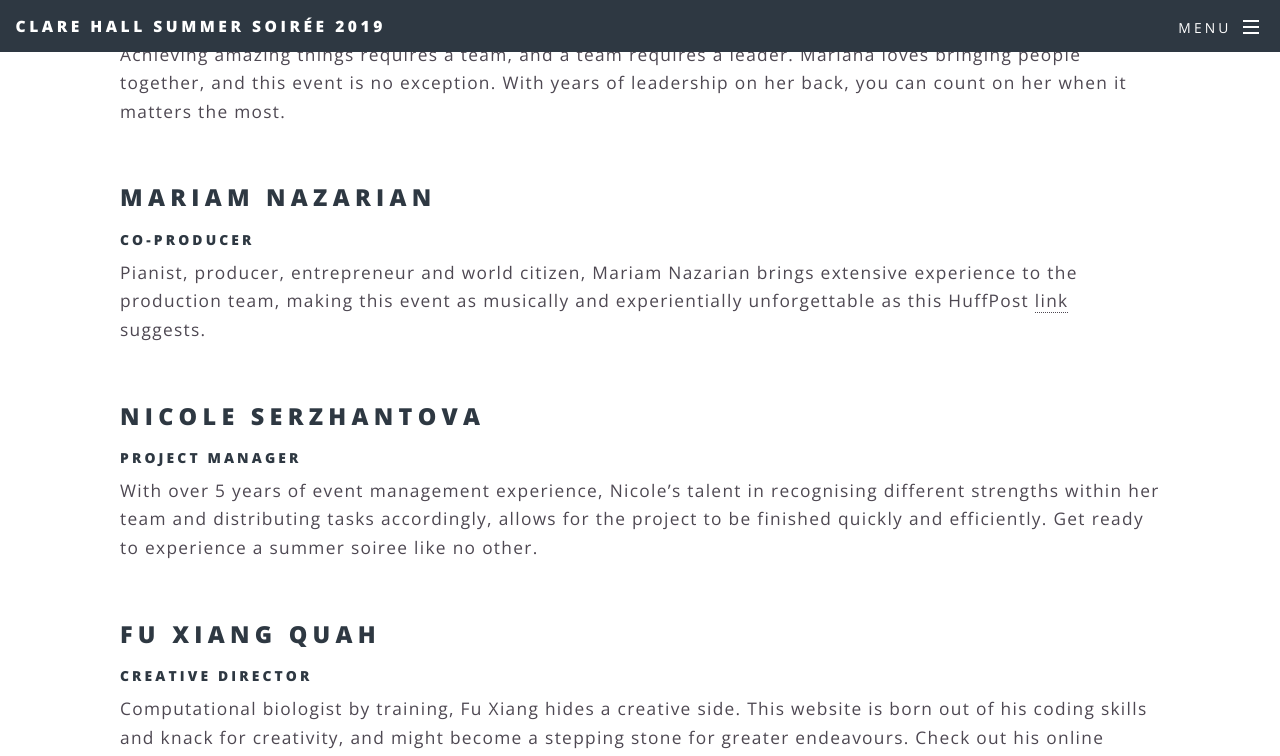
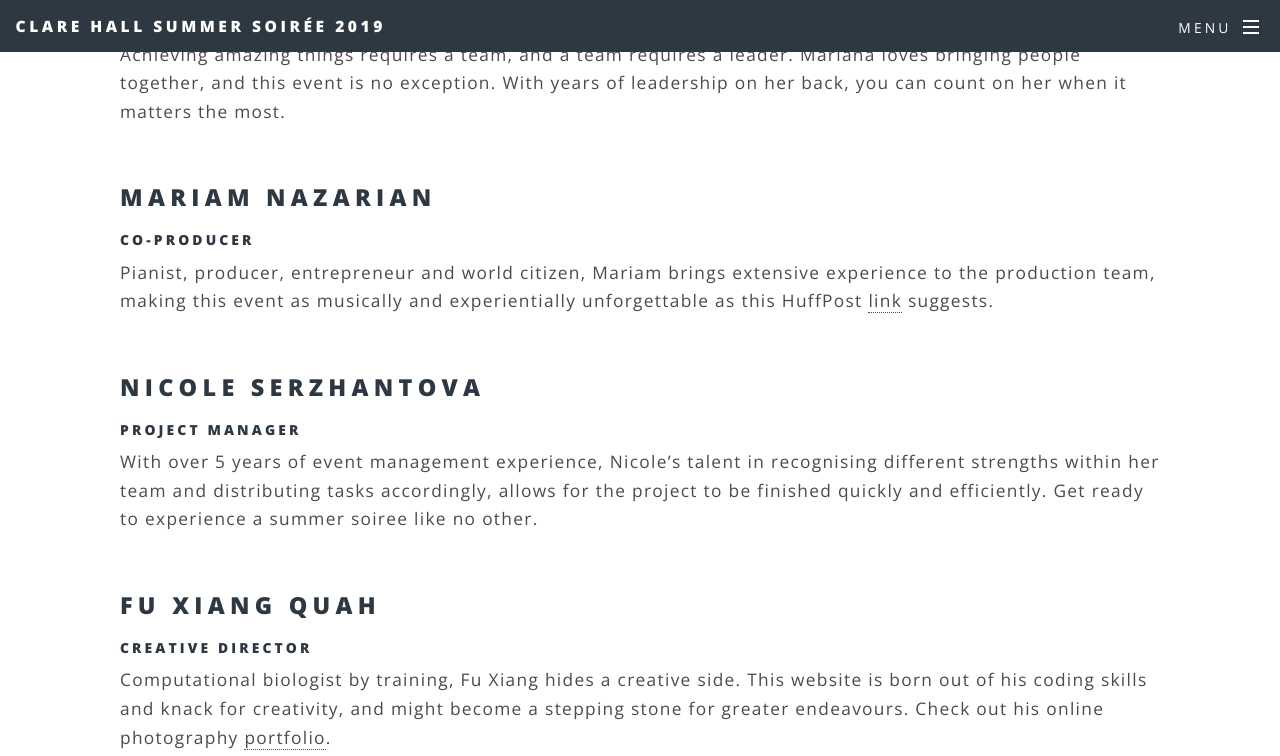
Before and after one commit to chse66/chsummersoiree19, a Jekyll site: the page built from ourteam.html, in a window 1280 px wide and 1400 px high, scrolled down 577 px. Shown: the top 756 px of the window. Built offline with Jekyll 4.4.1, drawn with Linux system fonts in a browser that asks for light colours; some of the changed text lies outside the part shown.

Commit message:
mariam shorter name in text, credited photographer

```diff
--- a/ourteam.html
+++ b/ourteam.html
@@ -13,7 +13,7 @@ title: Our Team
     <div class="passagechunk">
       <h2>Mariam Nazarian</h2>
       <h5>Co-Producer</h5>
-      <p>Pianist, producer, entrepreneur and world citizen, Mariam Nazarian brings extensive experience to the production team, making this event as musically and experientially unforgettable as this HuffPost <a href="https://www.huffingtonpost.com/author/mariam-nazarian" target="_blank">link</a> suggests.</p>
+      <p>Pianist, producer, entrepreneur and world citizen, Mariam brings extensive experience to the production team, making this event as musically and experientially unforgettable as this HuffPost <a href="https://www.huffingtonpost.com/author/mariam-nazarian" target="_blank">link</a> suggests.</p>
     </div>
 
     <div class="passagechunk">
```
Also changed, not shown: other parts of ourteam.html (+1 -0 lines).
